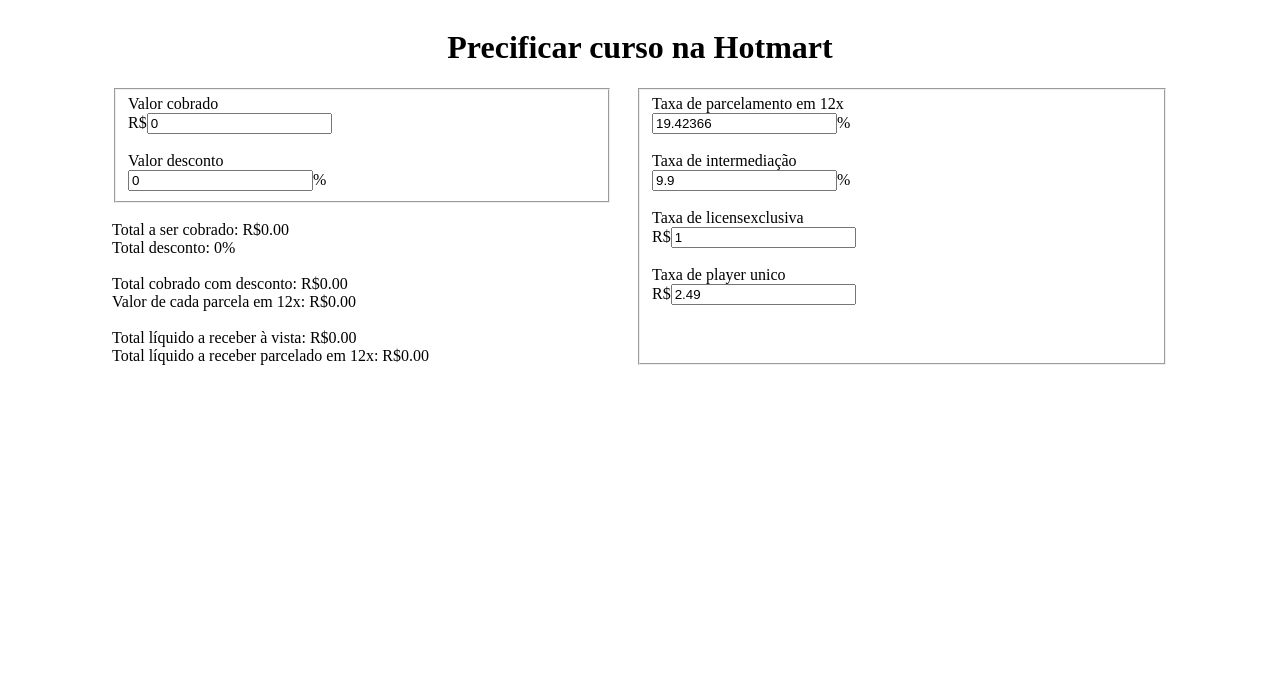
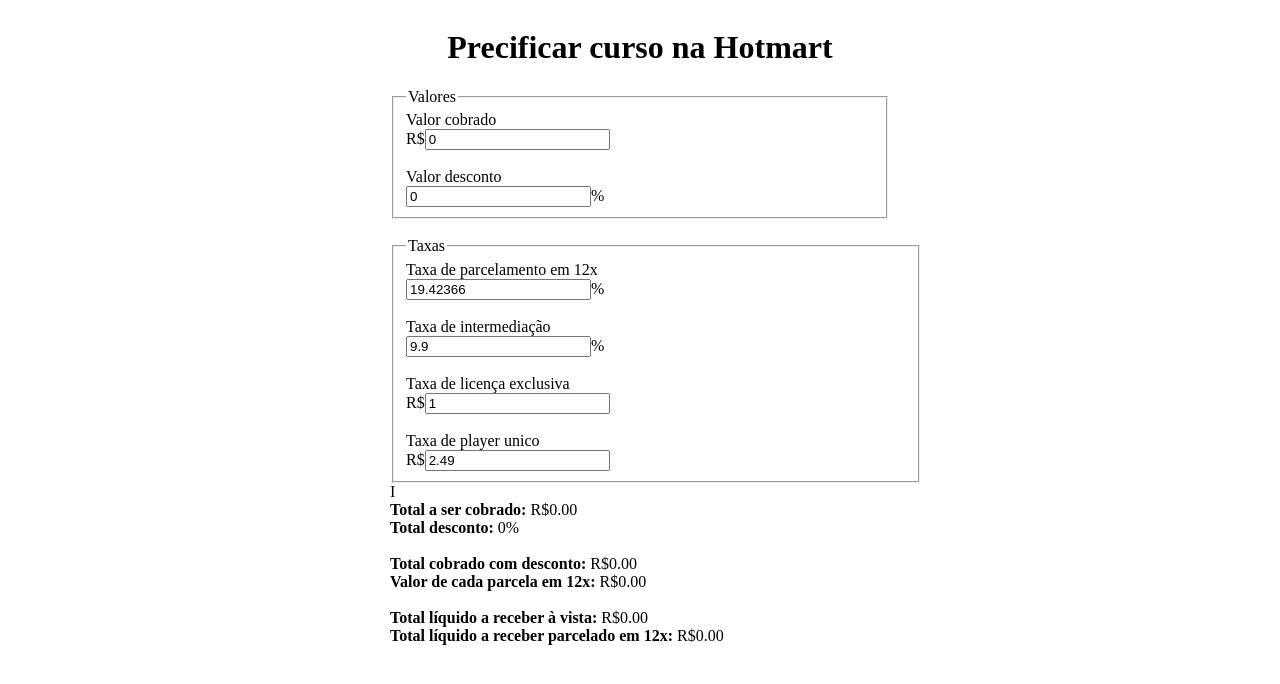
Before and after one commit to henriquecustodia/hotmart-fees-calculator, an Angular app: page / in a window 1280 px wide. Shown: the top 684 px of the page. Built offline with nearby package versions, Linux system fonts and the light colour scheme.

Commit message:
fix: melhora layout

```diff
--- a/src/app/app.component.html
+++ b/src/app/app.component.html
@@ -4,6 +4,7 @@
   <div class="container">
     <div class="container-item">
       <fieldset>
+        <legend>Valores</legend>
         <div>
           <div>
             <label for="valorCobradoControl">Valor cobrado</label>
@@ -31,41 +32,13 @@
 
       <br />
 
-      <div>
-        Total a ser cobrado: {{ valorCobradoControl.value | currency : "BRL" }}
-      </div>
-
-      <div>Total desconto: {{ valorDescontoControl.value }}%</div>
-
-      <br />
-
-      <div>
-        Total cobrado com desconto:
-        {{ valorCobradoMenosDesconto() | currency : "BRL" }}
-      </div>
-
-      <div>
-        Valor de cada parcela em 12x:
-        {{ valorDeCadaParcela() | currency : "BRL" }}
-      </div>
-
-      <br />
-
-      <div>
-        Total líquido a receber à vista:
-        {{ valorLiquidoRecebidoAVista() | currency : "BRL" }}
-      </div>
-
-      <div>
-        Total líquido a receber parcelado em 12x:
-        {{ valorLiquidoRecebidoEm12x() | currency : "BRL" }}
-      </div>
-    </div>
-
       <fieldset class="container-item">
+        <legend>Taxas</legend>
         <div>
           <div>
-          <label for="taxaParcelamentoEm12x">Taxa de parcelamento em 12x</label>
+            <label for="taxaParcelamentoEm12x"
+              >Taxa de parcelamento em 12x</label
+            >
           </div>
           <input
             id="taxaParcelamentoEm12x"
@@ -92,7 +65,7 @@
 
         <div>
           <div>
-          <label for="taxaLicenca">Taxa de licensexclusiva</label>
+            <label for="taxaLicenca">Taxa de licença exclusiva</label>
           </div>
           R$<input
             id="taxaLicenca"
@@ -116,5 +89,42 @@
           />
         </div>
       </fieldset>
+      I
+
+      <br />
+
+      <div>
+        <strong>Total a ser cobrado:</strong>
+        {{ valorCobradoControl.value | currency : "BRL" }}
+      </div>
+
+      <div>
+        <strong>Total desconto:</strong> {{ valorDescontoControl.value }}%
+      </div>
+
+      <br />
+
+      <div>
+        <strong> Total cobrado com desconto: </strong>
+        {{ valorCobradoMenosDesconto() | currency : "BRL" }}
+      </div>
+
+      <div>
+        <strong> Valor de cada parcela em 12x: </strong>
+        {{ valorDeCadaParcela() | currency : "BRL" }}
+      </div>
+
+      <br />
+
+      <div>
+        <strong> Total líquido a receber à vista: </strong>
+        {{ valorLiquidoRecebidoAVista() | currency : "BRL" }}
+      </div>
+
+      <div>
+        <strong> Total líquido a receber parcelado em 12x: </strong>
+        {{ valorLiquidoRecebidoEm12x() | currency : "BRL" }}
       </div>
     </div>
+  </div>
+</div>
```
Lines whose indentation alone changed are shown as unchanged.
